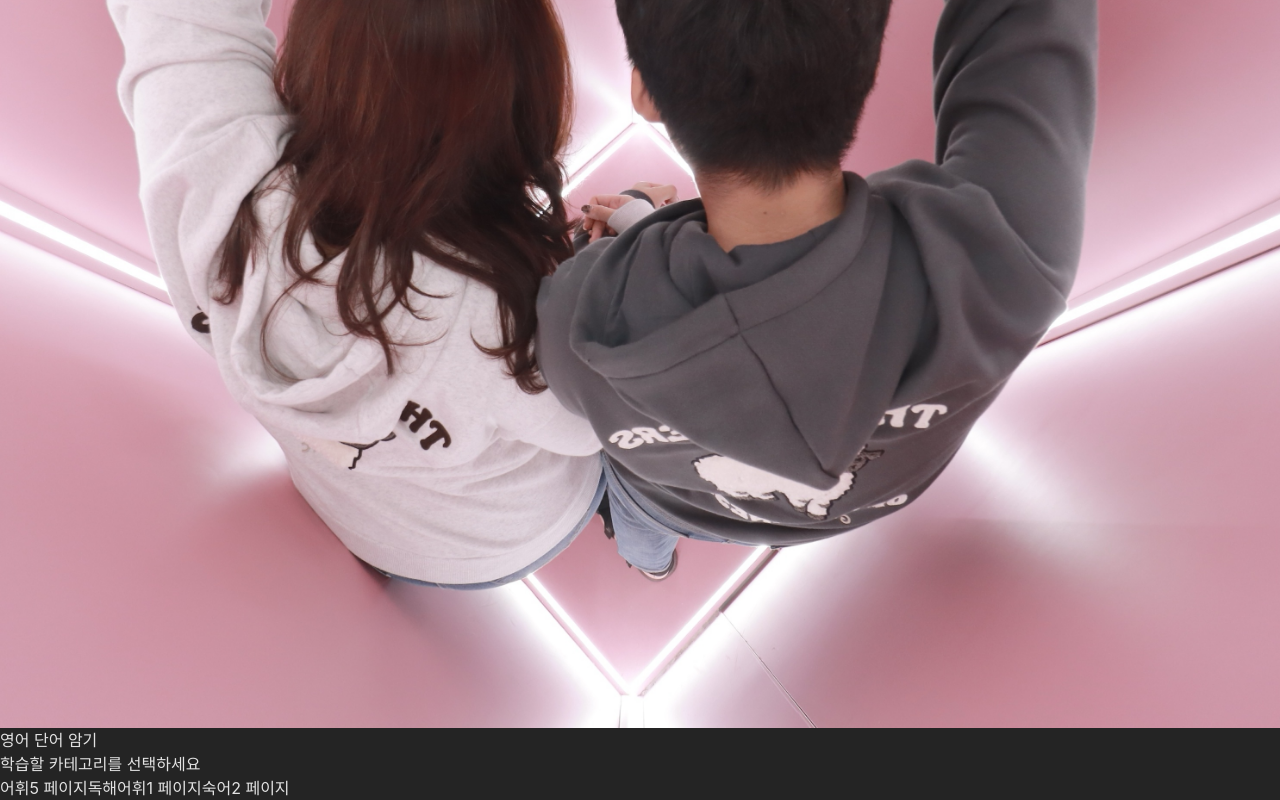
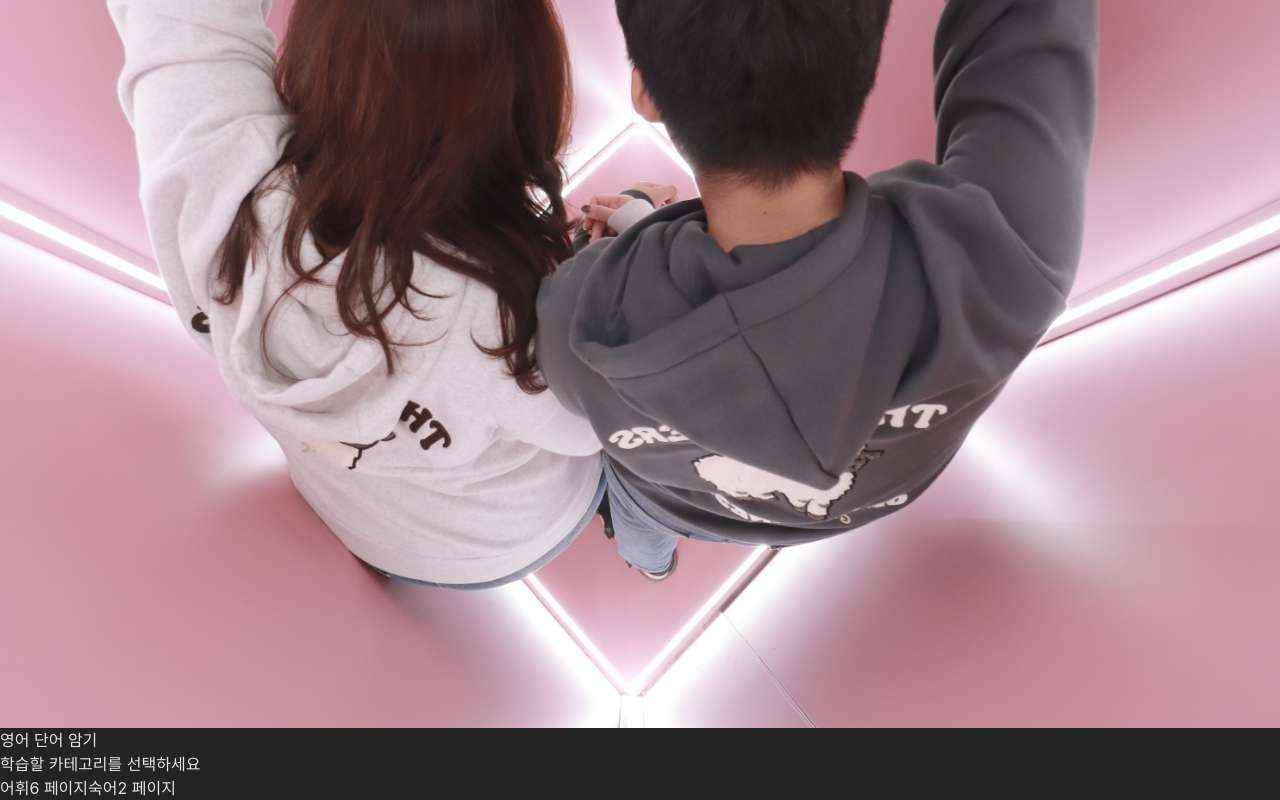
Before and after one commit to kaonmir/voca, a React (Vite) app: page / in a window 1280 px wide. Shown: the part 278-1078 px from the top of the page. Built offline with nearby package versions, Linux system fonts and the light colour scheme.

Commit message:
Refactor vocabData structure for improved consistency and formatting

```diff
--- a/src/data/vocabData.ts
+++ b/src/data/vocabData.ts
@@ -290,17 +290,15 @@ export const VOCAB_DATA: VocabData = {
       "probe": "규명하다",
       "scrutinize": "조사하다, 검토하다",
       "overhaul": "조사하다, 검토하다",
-      "oversee": "감독하다",
+      "oversee": "감독하다"
+    },
+    {
       "deliberate": "숙고하다, 의도적인, 신중한",
       "ponder": "숙고하다",
       "contemplate": "숙고하다",
       "meditate": "숙고하다",
       "retrieve": "되찾다",
-      "restore": "되찾다"
-    },
-  ],
-  "독해어휘": [
-    {
+      "restore": "되찾다",
       "accommodation": "숙박, 수용",
       "address": "해결하다, 연설하다",
       "admission": "입장, 인정료",
```
